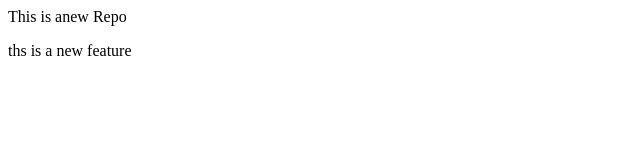
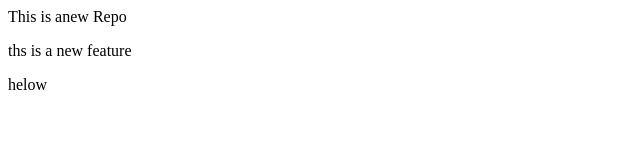
Before and after one commit to mohdzaid10feb-web/localrepo, a plain HTML site: page index.html in a window 1280 px wide. Shown: the full height of the page, 0-640 px from the left. Drawn offline with Linux system fonts and the light colour scheme.

Commit message:
somthing

```diff
--- a/index.html
+++ b/index.html
@@ -1,2 +1,3 @@
 <p>This is anew Repo</p>
 <p>ths is a new feature</p>
+<p>helow</p>
```
